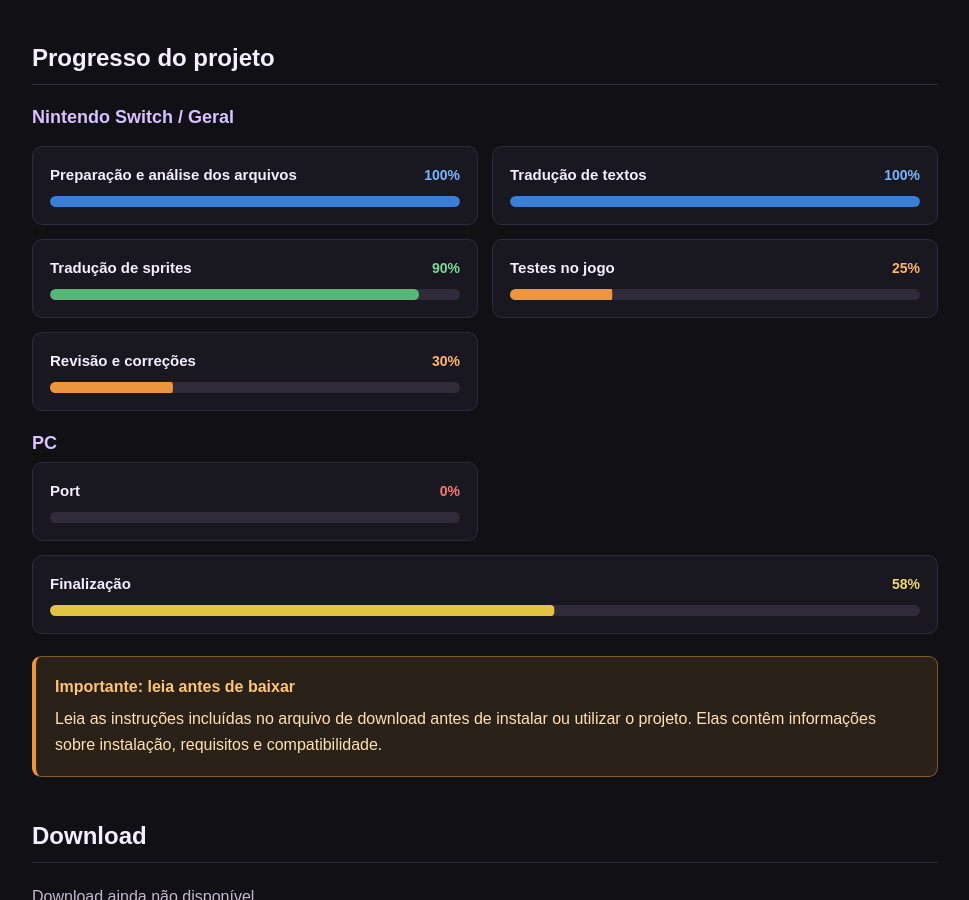
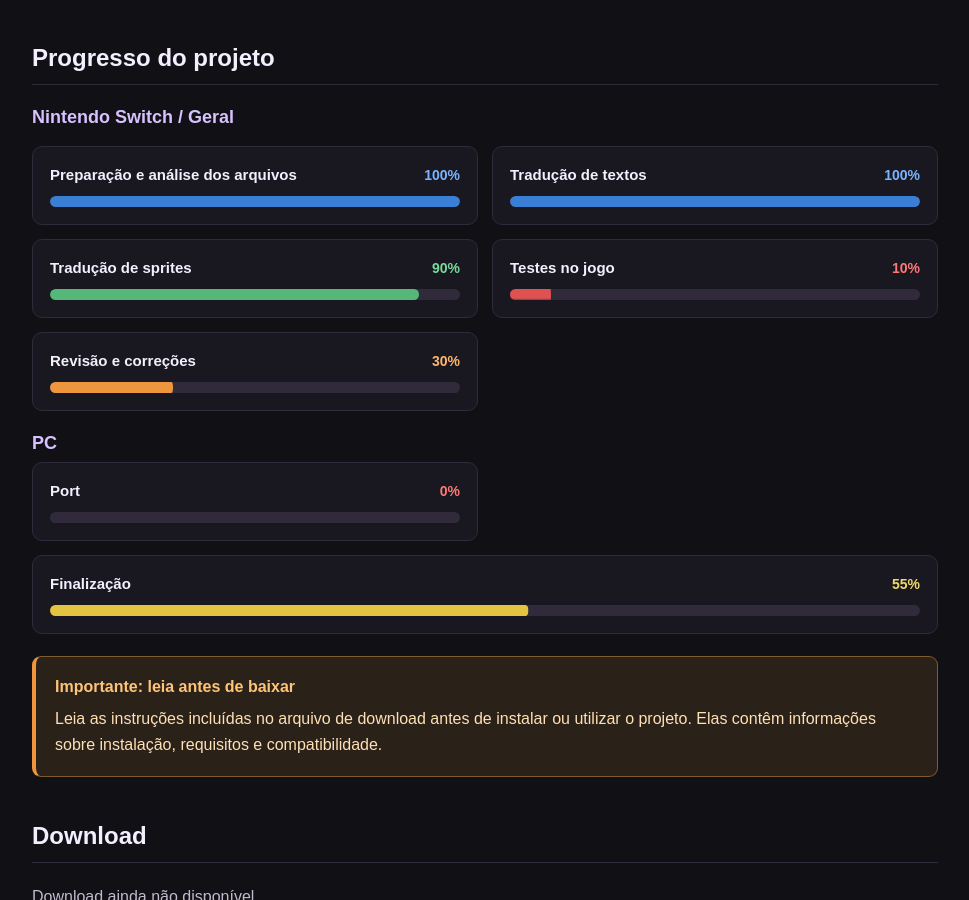
Before and after one commit to TemplarioK1/covil-secreto, a Jekyll site: the page built from _projetos/loop8-summer-of-gods.md, in a window 1280 px wide and 900 px high, scrolled down 1018 px. Shown: the whole window, without its empty margins (155-1124 px from the left). Built offline with Jekyll 4.4.1, drawn with Linux system fonts in a browser that asks for light colours.

Commit message:
Atualiza projeto pelo painel administrativo

```diff
--- a/_projetos/loop8-summer-of-gods.md
+++ b/_projetos/loop8-summer-of-gods.md
@@ -12,7 +12,7 @@ screenshots:
   - /media/images/projetos/loop8-summer-of-gods/screenshot-01.webp
   - /media/images/projetos/loop8-summer-of-gods/screenshot-02.webp
   - /media/images/projetos/loop8-summer-of-gods/screenshot-03.webp
-youtube: https://youtu.be/crI-ztOnpAo
+youtube: https://youtu.be/nlfubB6U_3A
 progress_stages:
   - name: Preparação e análise dos arquivos
     percentage: 100
@@ -21,7 +21,7 @@ progress_stages:
   - name: Tradução de sprites
     percentage: 90
   - name: Testes no jogo
-    percentage: 25
+    percentage: 10
   - name: Revisão e correções
     percentage: 30
 progress_platform_groups:
```
